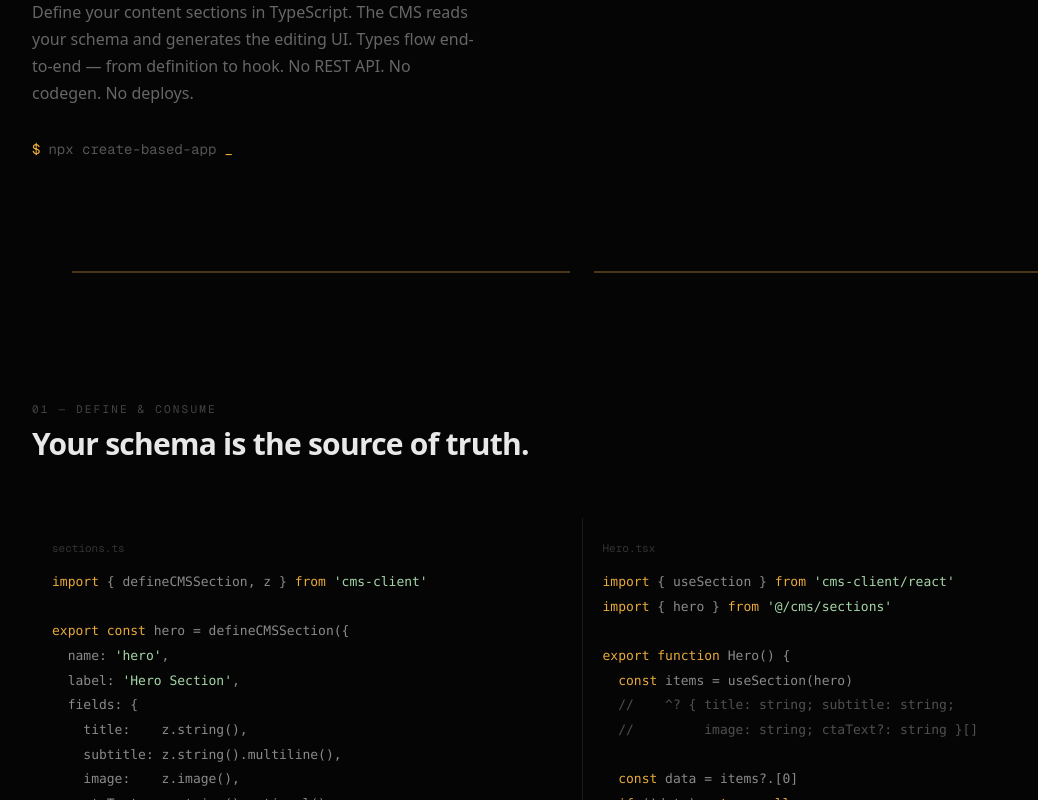
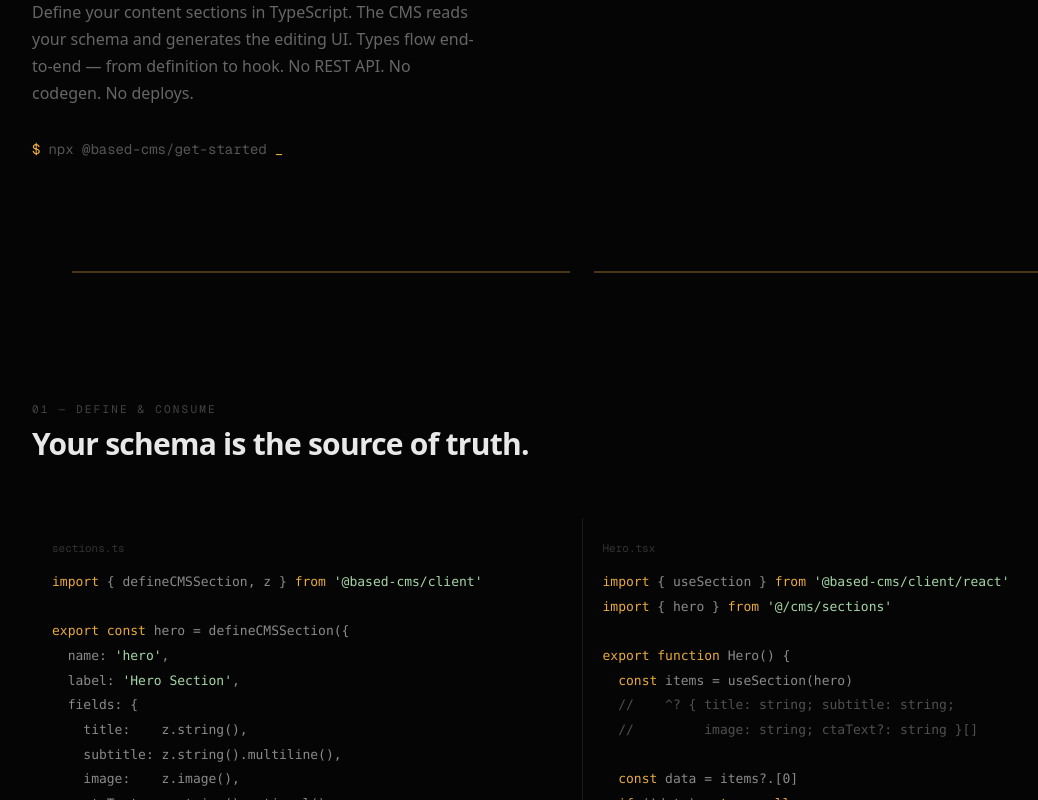
Before and after one commit to based-cms/app, a Next.js app: page / in a window 1280 px wide. Shown: the part 600-1400 px from the top of the page, without its empty margins (58-1096 px from the left). Built offline with nearby package versions, Linux system fonts and the light colour scheme.

Commit message:
refactor: update package references and improve layout
- Changed package references from 'cms-client' to '@based-cms/client' in code and documentation.
- Updated CLI command from 'create-based-app' to '@based-cms/get-started'.
- Adjusted layout dimensions in the admin page for better UI consistency.

```diff
--- a/app/admin/page.tsx
+++ b/app/admin/page.tsx
@@ -39,7 +39,7 @@
   }, [handleKeyDown])
 
   return (
-    <div className="mx-auto max-w-4xl px-4 py-10 sm:px-6">
+    <div className="mx-auto max-w-3xl px-4 py-8 sm:px-6">
       {/* Header */}
       <div className="flex items-end justify-between">
         <div>
--- a/app/page.tsx
+++ b/app/page.tsx
@@ -74,7 +74,7 @@
    Data
    ═══════════════════════════════════════════════════════════ */
 
-const defineCode = `import { defineCMSSection, z } from 'cms-client'
+const defineCode = `import { defineCMSSection, z } from '@based-cms/client'
 
 export const hero = defineCMSSection({
   name: 'hero',
@@ -87,7 +87,7 @@
   },
 })`
 
-const useCode = `import { useSection } from 'cms-client/react'
+const useCode = `import { useSection } from '@based-cms/client/react'
 import { hero } from '@/cms/sections'
 
 export function Hero() {
@@ -230,7 +230,7 @@
 
           <div className="animate-fade-in-up animate-duration-700 animate-delay-300 mt-8 flex items-center gap-2 font-mono text-sm text-[#555]">
             <span className="text-[#e8aa3a]">$</span>
-            <span>npx create-based-app</span>
+            <span>npx @based-cms/get-started</span>
             <span className="animate-blink text-[#e8aa3a]">_</span>
           </div>
         </div>
@@ -400,7 +400,7 @@
           <AnimateIn delay="animate-delay-200">
             <div className="mx-auto mt-10 flex w-fit items-center gap-2 border border-[#1a1a1a] bg-[#0a0a0a] px-6 py-4 font-mono text-sm text-[#666]">
               <span className="text-[#e8aa3a]">$</span>
-              npx create-based-app
+              npx @based-cms/get-started
               <span className="animate-blink ml-0.5 text-[#e8aa3a]">_</span>
             </div>
           </AnimateIn>
--- a/convex/schema.ts
+++ b/convex/schema.ts
@@ -6,7 +6,7 @@
   projects: defineTable({
     orgId: v.string(),                         // Clerk Organization ID — isolation key
     name: v.string(),
-    slug: v.string(),                          // public identifier used by cms-client package
+    slug: v.string(),                          // public identifier used by @based-cms/client package
     primaryColor: v.string(),
     faviconUrl: v.string(),
     registrationToken: v.optional(v.string()), // secret used by registerSections() in client apps
--- a/convex/sectionRegistry.ts
+++ b/convex/sectionRegistry.ts
@@ -82,10 +82,10 @@
 })
 
 /**
- * Public upsert — called by older cms-client versions on boot.
+ * Public upsert — called by older @based-cms/client versions on boot.
  * Auth is via registrationToken (UUID) instead of Clerk.
  * Kept for backwards compatibility. Does NOT trigger archiving —
- * upgrade to syncPublic (via updated cms-client) for archive support.
+ * upgrade to syncPublic (via updated @based-cms/client) for archive support.
  */
 export const upsertPublic = mutation({
   args: {
@@ -124,7 +124,7 @@
 
 /**
  * Sync all sections for a project in one transaction.
- * Called by updated cms-client registerSections() on boot.
+ * Called by updated @based-cms/client registerSections() on boot.
  * - Upserts all provided sections (and unarchives any that were archived)
  * - Archives any existing sections NOT in the provided list
  * Auth via registrationToken (no Clerk session needed).
```
Also changed, not shown: 1 other file (tests, documents, lock files or other folders).
